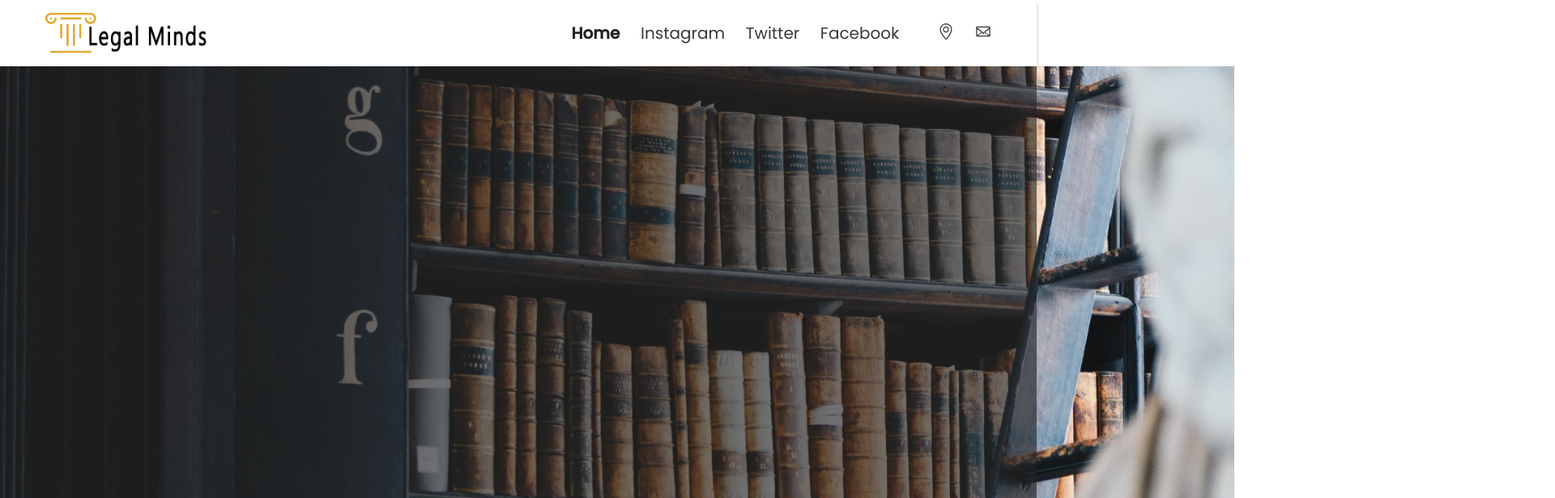
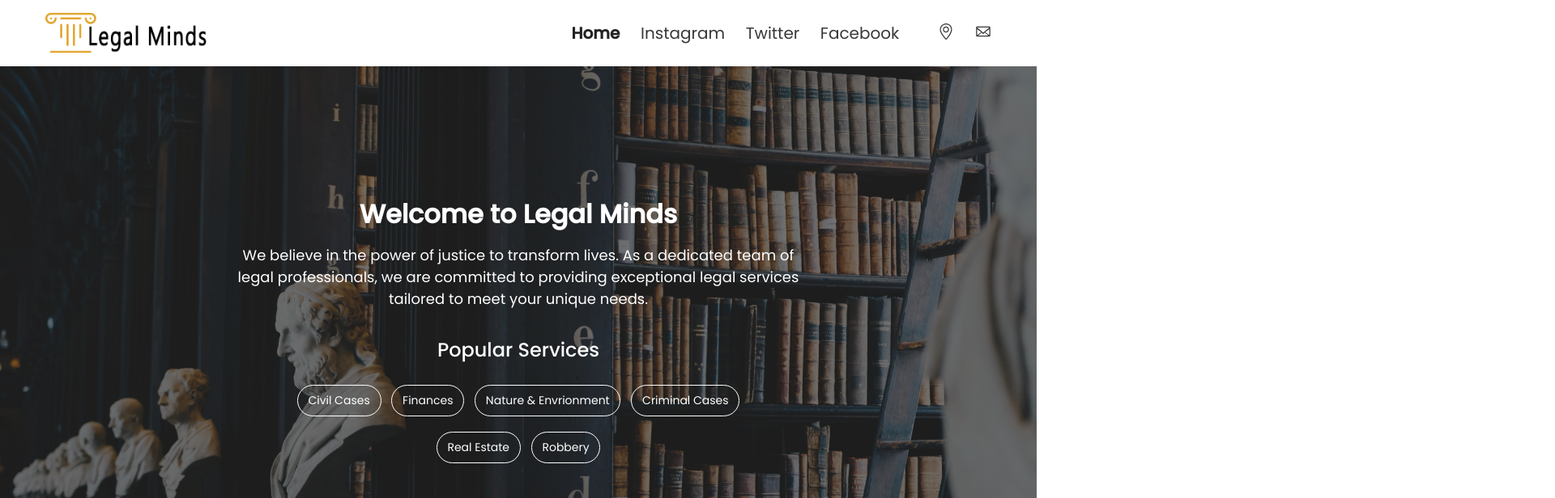
Before and after one commit to t2e0j0a4/Elitceler-X-LegalMinds, a React (Create React App) app: page / in a window 1280 px wide. Shown: the top 616 px of the page at 81% size, 1920 px wide, since content can reach past the window. Built offline with nearby package versions, Linux system fonts and the light colour scheme.

Commit message:
styles added

```diff
--- a/src/pages/Home/Home.module.css
+++ b/src/pages/Home/Home.module.css
@@ -12,8 +12,9 @@
     width: 100%;
     max-width: 100%;
     min-height: 100vh;
-    background-image: url('../../assets/Hero.jpeg');
+    background-image: url('../../assets/Hero-Small.png');
     background-size: cover;
+    background-position: center;
     background-color: #232323;
     position: relative;
 
@@ -22,12 +23,40 @@
     align-items: center;
 }
 
+.home__section1::before {
+    content: "";
+    position: absolute;
+    inset: 0;
+    opacity: 0;
+    z-index: 0;
+    animation: pulse 2.5s infinite;
+    background-color: white;
+}
+
+.home__section1 img {
+    width: 100%;
+    height: 100%;
+    position: absolute;
+    top: 0;
+    left: 0;
+    z-index: 1;
+    object-fit: cover;
+    object-position: center;
+    opacity: 0;
+    transition: opacity 0.2s ease-in-out;
+}
+
+.home__section1 img.img__loaded {
+    opacity: 1;
+}
+
 .section1__overlay {
     width: 100%;
     height: 100%;
     position: absolute;
     top: 0;
     left: 0;
+    z-index: 2;
     background-color: #232323a0;
     filter: grayscale(50%);
 }
@@ -299,7 +328,7 @@
       opacity: 0;
     }
     50% {
-      opacity: 0.1;
+      opacity: 0.2;
     }
     100% {
       opacity: 0;
```
